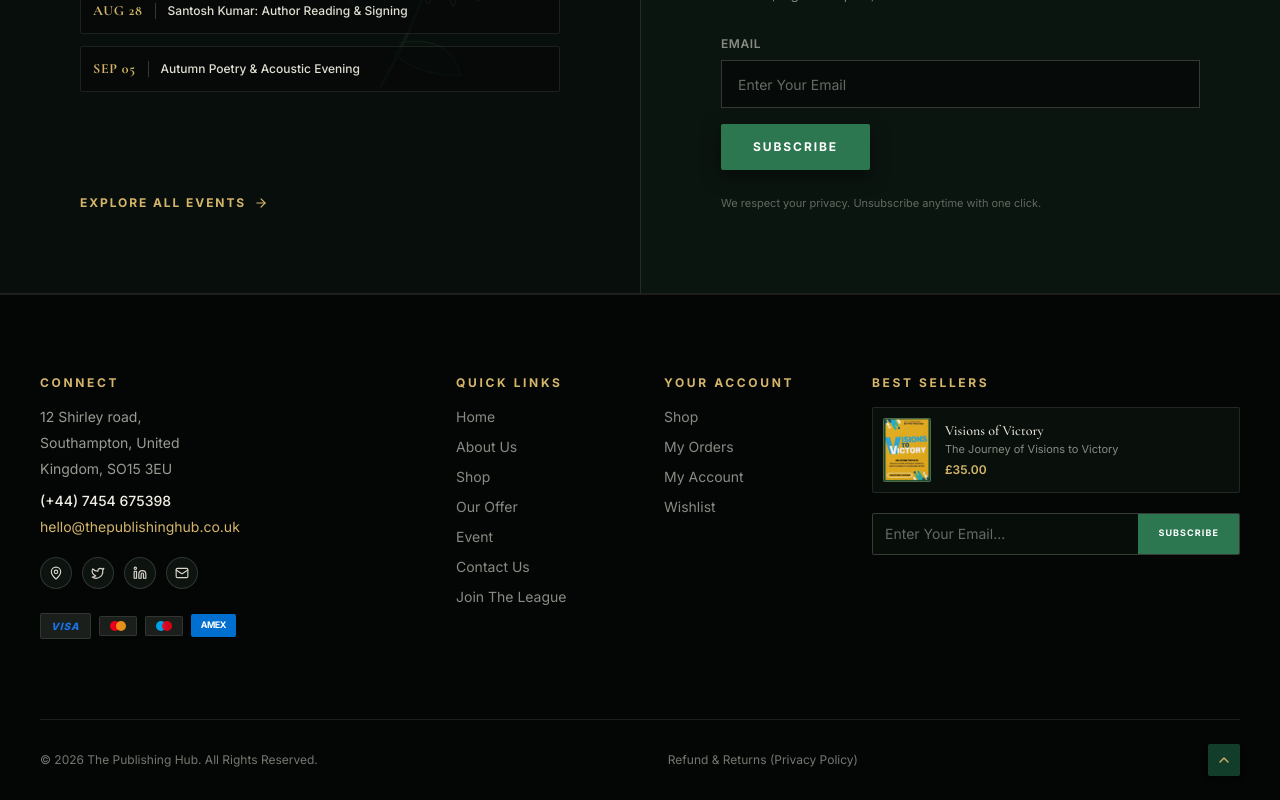
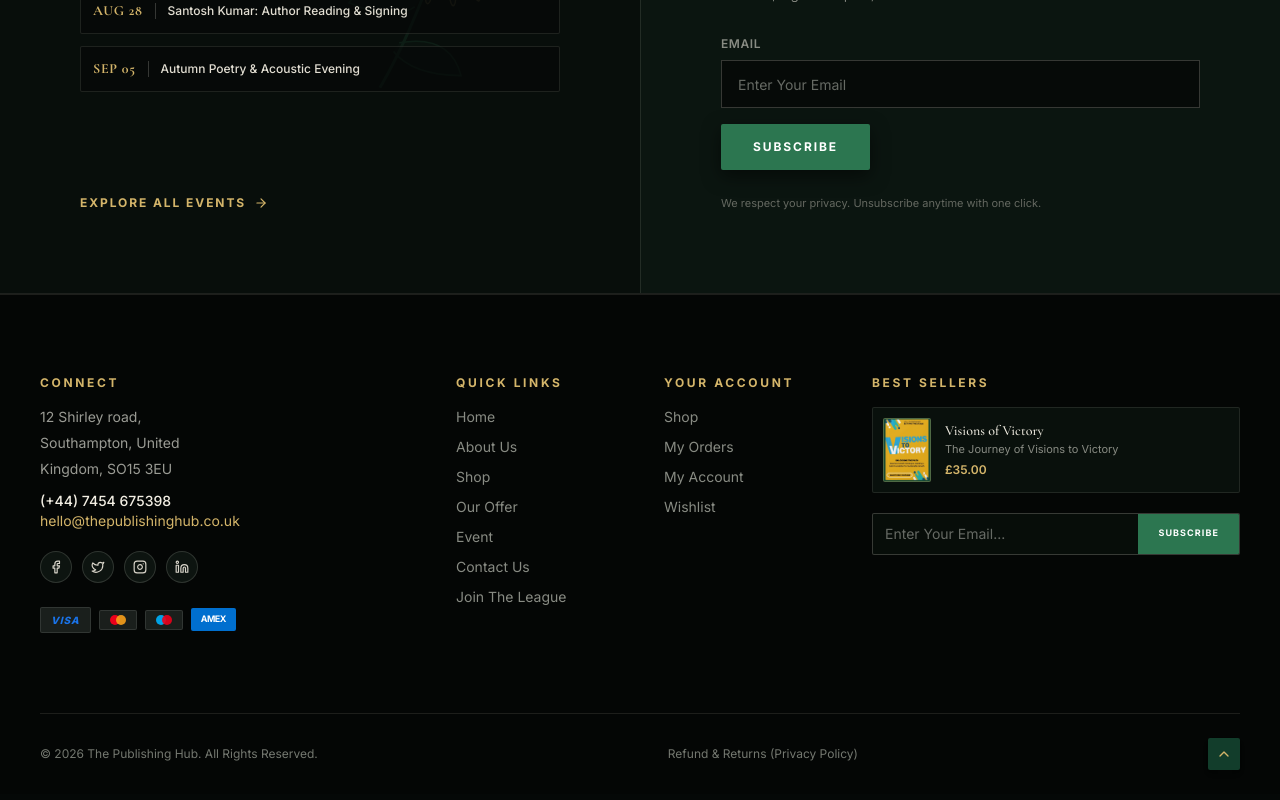
Before and after one commit to satyamsingh000121-hash/publishinghub, a Next.js app: page / in a window 1280 px wide. Shown: the part 5392-6192 px from the top of the page. Built offline with nearby package versions, Linux system fonts and the light colour scheme.

Commit message:
footer section update in icon part

```diff
--- a/components/Footer.tsx
+++ b/components/Footer.tsx
@@ -1,7 +1,7 @@
 "use client";
 
 import React, { useState } from "react";
-import { ChevronUp, MapPin, Twitter, Mail, Linkedin, Check } from "lucide-react";
+import { ChevronUp, MapPin, Twitter, Mail, Linkedin, Check, Facebook, Instagram } from "lucide-react";
 import BookCoverArt from "./BookCoverArt";
 
 export default function Footer() {
@@ -41,28 +41,34 @@ export default function Footer() {
               <p>Southampton, United</p>
               <p>Kingdom, SO15 3EU</p>
               <p className="pt-1.5 text-[#f2eee3] font-medium">(+44) 7454 675398</p>
-              <p className="text-[#d4b56a] hover:underline cursor-pointer">
+              <a
+                href="mailto:hello@thepublishinghub.co.uk"
+                className="text-[#d4b56a] hover:underline cursor-pointer"
+              >
                 hello@thepublishinghub.co.uk
-              </p>
+              </a>
             </div>
 
             {/* Social Icons */}
             <div className="flex items-center gap-2.5 pt-1">
               {[
-                { icon: MapPin, label: "Location" },
-                { icon: Twitter, label: "Twitter" },
-                { icon: Linkedin, label: "LinkedIn" },
-                { icon: Mail, label: "Email" },
+                { icon: Facebook, label: "Facebook", href: "https://www.facebook.com/people/The-Publishing-Hub/61566538916782/" },
+                { icon: Twitter, label: "Twitter", href: "https://x.com/santoshmgeecon?mx=2" },
+                { icon: Instagram, label: "Instagram", href: "https://www.instagram.com/the_publishing_hub99/" },
+                { icon: Linkedin, label: "LinkedIn", href: "https://www.linkedin.com/in/the-publishing-hub-a55a06305/" },
               ].map((item, idx) => {
                 const Icon = item.icon;
                 return (
-                  <button
+                  <a
                     key={idx}
+                    href={item.href}
+                    target="_blank"
+                    rel="noopener noreferrer"
                     className="w-8 h-8 rounded-full dark:bg-[#0d1410] bg-[#faf5ff] border dark:border-[#f2eee3]/15 border-[#e9e1f5] dark:hover:border-[#d4b56a] hover:border-[#9333ea] dark:text-[#d9d5ca] text-[#71717a] hover:text-[#9333ea] flex items-center justify-center transition-all duration-200 hover:-translate-y-0.5 shadow-xs"
                     aria-label={item.label}
                   >
                     <Icon className="w-3.5 h-3.5" />
-                  </button>
+                  </a>
                 );
               })}
             </div>
```
